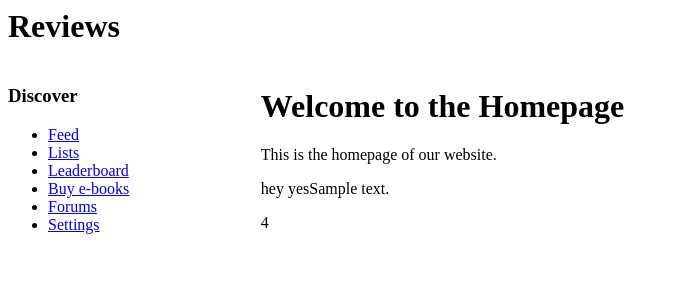
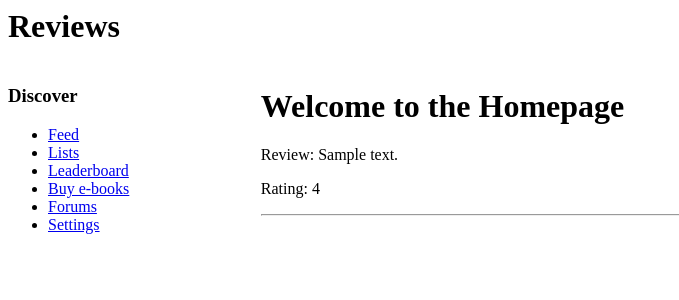
Before and after one commit to solomonNSI/kitabooku, a PHP site: page /homepage.php?page=feed in a window 1280 px wide. Shown: the top 300 px of the page, without its empty margins (0-679 px from the left). Run offline with PHP 8.4, Linux system fonts and the light colour scheme; tables that the repository leaves empty or names only in its code hold one stand-in row (values such as "Sample post"); data that the repository does not hold is empty.

Commit message:
styleing added

```diff
--- a/php/homepage.php
+++ b/php/homepage.php
@@ -27,12 +27,8 @@
             </div>
             <!-- Main content -->
             <div style="float: right; width: 80%;">
-            <h1>Welcome to the Homepage</h1>
-            <p>This is the homepage of our website.</p>
-
                 <!-- Display different content based on the value of the "page" parameter -->
                 <?php
-
                     if (isset($_GET["page"])) {
                         $page = $_GET["page"];
 
@@ -40,13 +36,13 @@
                             // Connect to the database
                             //$userID = $_SESSION["userID"];
                             // Check connection
+                            echo "<h1>Welcome to the Homepage</h1>";
+
                             if (!$db) {
                                 die("Connection failed: " . mysqli_connect_error());
                             }
-
                             // Prepare the SQL query
                             $sql = "SELECT * FROM Review";
-                        echo "<div> hey" . $username . " yes</div";
                             // Execute the query
                             $result = mysqli_query($db, $sql);
 
@@ -54,12 +50,9 @@
                             if (mysqli_num_rows($result) > 0) {
                                 // Output the data
                                 while ($row = mysqli_fetch_assoc($result)) {
-                                echo "<p>" . $row['text'] . "</p>";
-                                echo "<p>" . $row['rating'] . "</p>";
-
-                            // foreach($row as $col){
-                            //     echo "<p>" . $col . "</p>";
-                            // }
+                                    echo "<p> Review: " . $row['text'] . "</p>";
+                                    echo "<p> Rating: " . $row['rating'] . "</p>";
+                                    echo "<hr>";
                                 }
                             } else {
                                 echo "No reviews found.";
--- a/php/lists.php
+++ b/php/lists.php
@@ -4,6 +4,7 @@
 
 <html>
     <body>
+        <h1>Welcome to the Lists</h1>
         <form action ="" method="get">
             <label for="searchlists"> Search lists </label>
             <input type="text" name= "searchlists">
```
Lines whose indentation alone changed are shown as unchanged.
